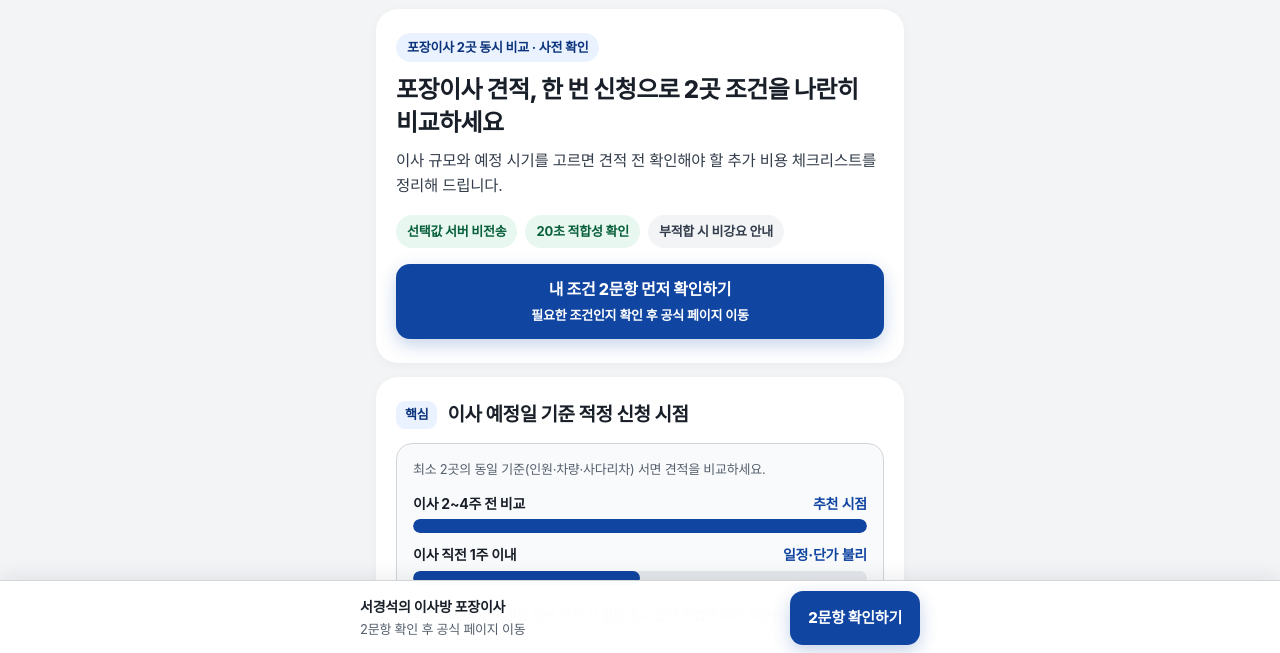
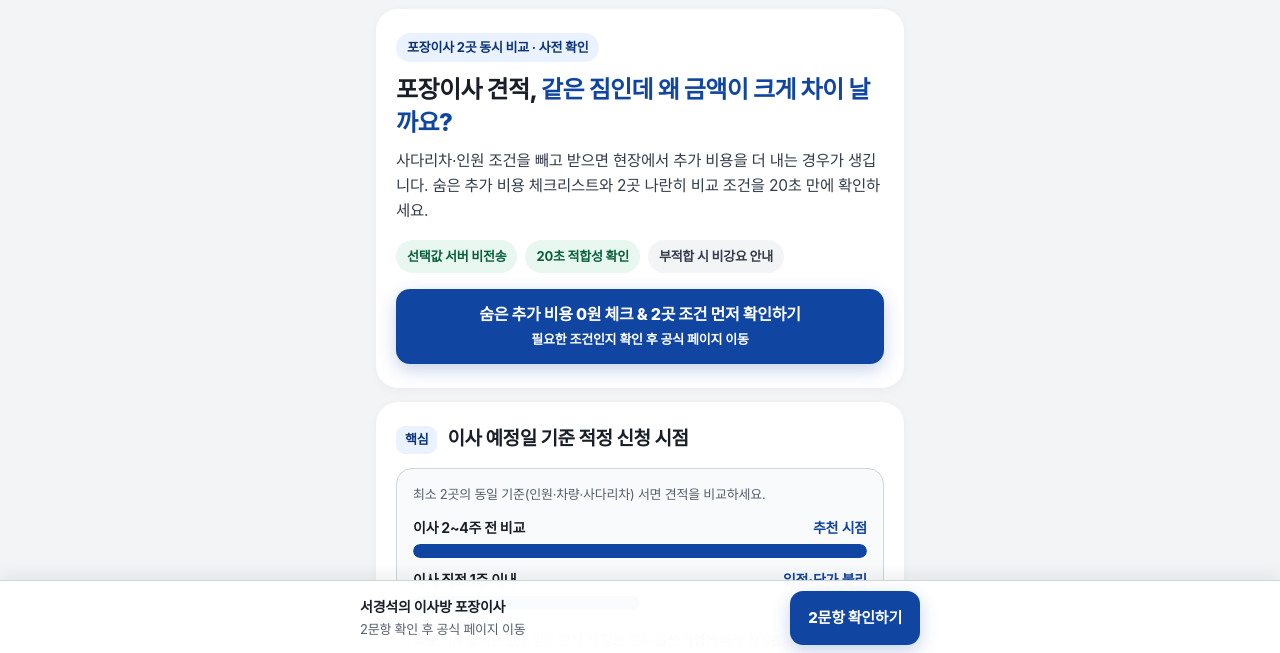
Before and after one commit to biojuho/biojuho.github.io, a plain HTML site: page joolife-go/go/isabang/index.html in a window 1280 px wide. Shown: the part 145-798 px from the top of the page. Drawn offline with Linux system fonts and the light colour scheme; a web font is replaced by a local one.

Commit message:
feat(hooks): apply Curiosity Gap + Loss Aversion + B=MAP hooks to internet and isabang (100/100)
Co-authored-by: OpenBot <335604065+openbotgit[bot]@users.noreply.github.com>

```diff
--- a/joolife-go/go/isabang/index.html
+++ b/joolife-go/go/isabang/index.html
@@ -37,15 +37,15 @@
   <!-- Block 1: Hero -->
   <section class="card">
     <span class="kicker">포장이사 2곳 동시 비교 · 사전 확인</span>
-    <h1 id="heroH1">포장이사 견적, 한 번 신청으로 2곳 조건을 나란히 비교하세요</h1>
-    <p id="heroLead" class="lead">이사 규모와 예정 시기를 고르면 견적 전 확인해야 할 추가 비용 체크리스트를 정리해 드립니다.</p>
+    <h1 id="heroH1">포장이사 견적, <span class="accent">같은 짐인데 왜 금액이 크게 차이 날까요?</span></h1>
+    <p id="heroLead" class="lead">사다리차·인원 조건을 빼고 받으면 현장에서 추가 비용을 더 내는 경우가 생깁니다. 숨은 추가 비용 체크리스트와 2곳 나란히 비교 조건을 20초 만에 확인하세요.</p>
     <div class="proof-row">
       <span class="proof-chip">선택값 서버 비전송</span>
       <span class="proof-chip">20초 적합성 확인</span>
       <span class="proof-chip neutral">부적합 시 비강요 안내</span>
     </div>
     <a class="cta" href="#quizCard" data-cta-slot="hero_to_quiz">
-      내 조건 2문항 먼저 확인하기
+      숨은 추가 비용 0원 체크 &amp; 2곳 조건 먼저 확인하기
       <small>필요한 조건인지 확인 후 공식 페이지 이동</small>
     </a>
   </section>
```
Also changed, not shown: joolife-go/go/internet/index.html (+3 -3 lines).
